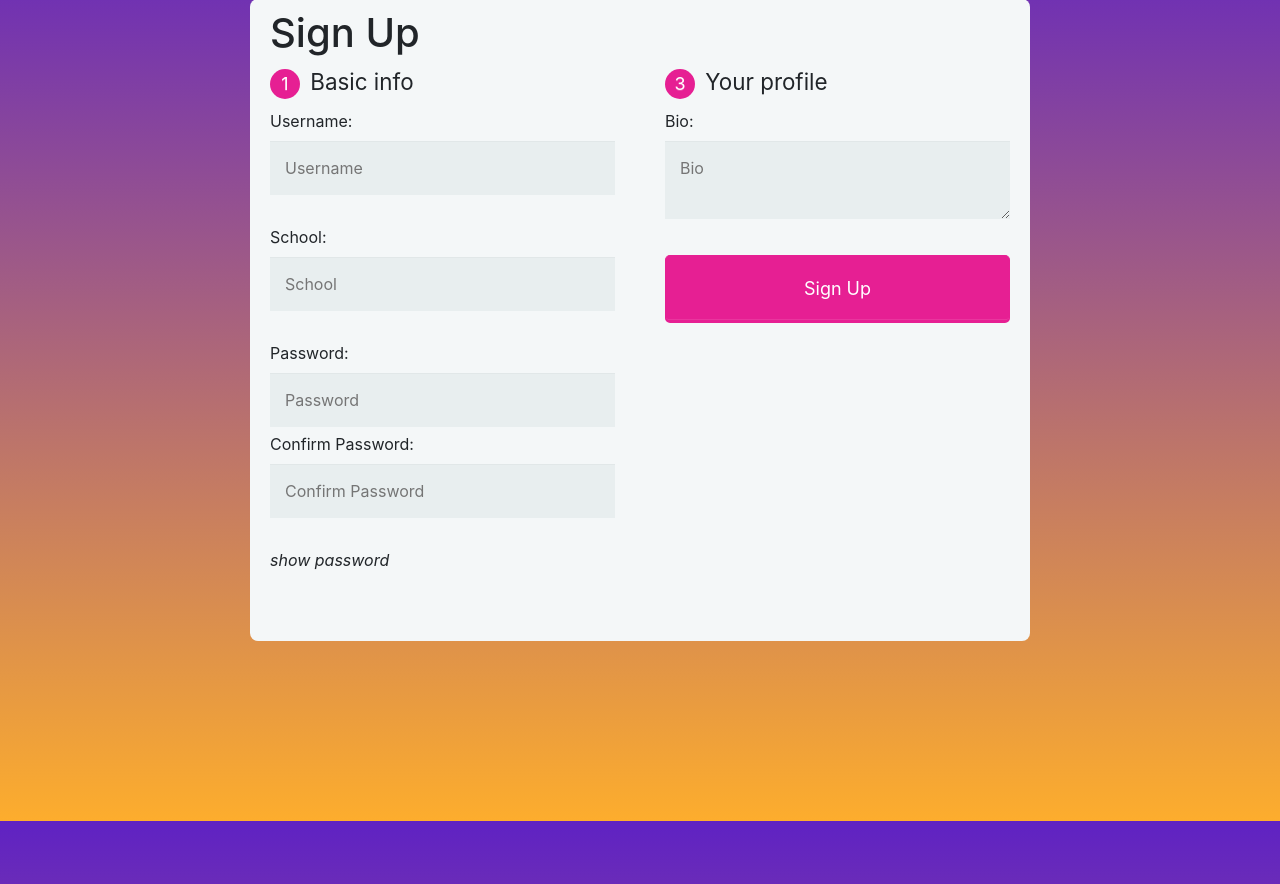
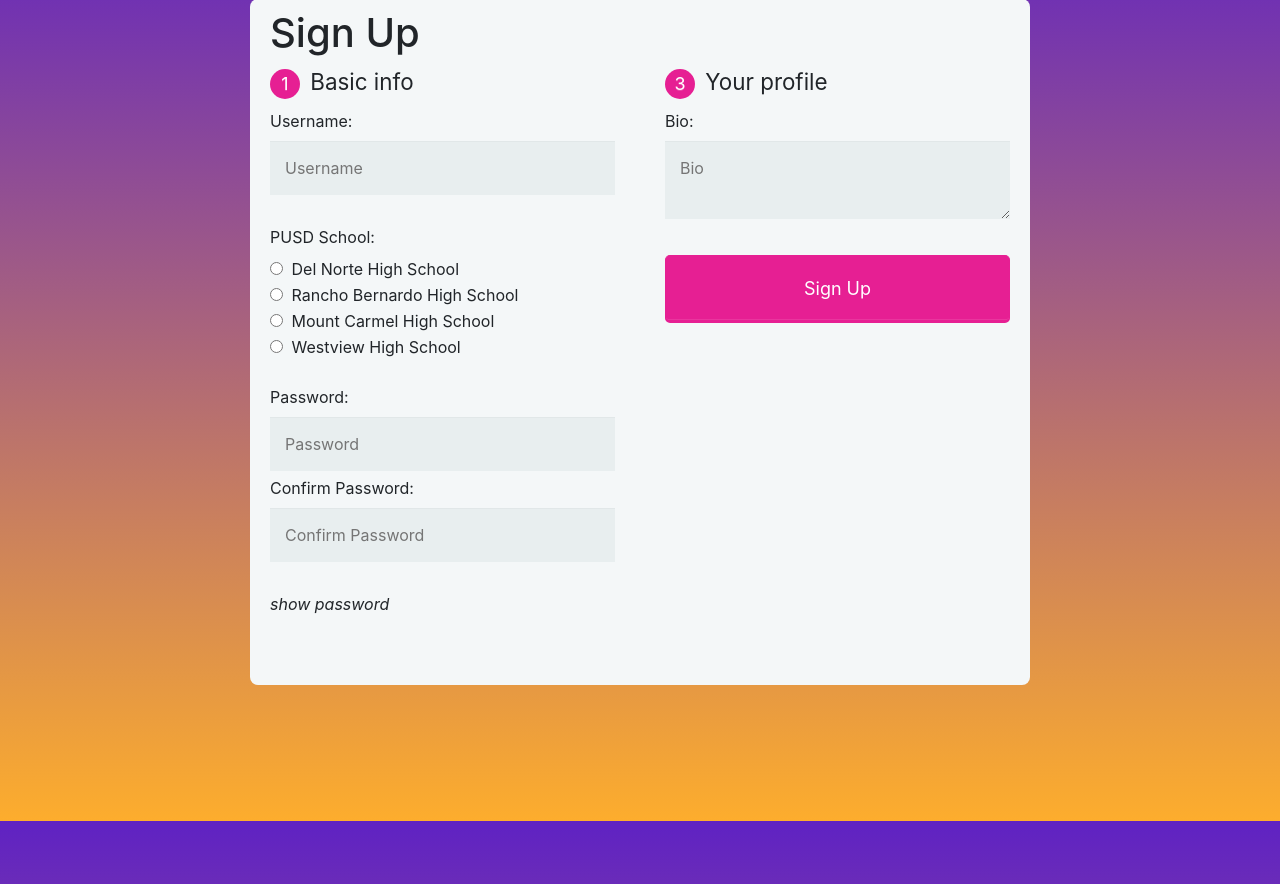
Before and after one commit to evagravin/p4-kangaroos, a Flask app: page /signup/ in a window 1280 px wide. Shown: the part 107-991 px from the top of the page. Run offline with Flask 2, Linux system fonts and the light colour scheme; some libraries are stand-ins or nearby versions.

Commit message:
signup and login with school

```diff
--- a/TheSmack/users/app.py
+++ b/TheSmack/users/app.py
@@ -65,7 +65,7 @@ def signup():
         #calls user_create function from user.py
         user_create(username, password, school, bio)
 
-        return render_template("/users/profile.html", username=username, bio=bio)
+        return render_template("/users/profile.html", username=username, bio=bio, school=school)
     else:
         return render_template("/users/signup.html")
 
--- a/templates/users/signup.html
+++ b/templates/users/signup.html
@@ -14,9 +14,16 @@
             <legend><span class="number">1</span> Basic info</legend>
             <label for="username">Username:</label>
             <input type="text" id="username" name="username" placeholder="Username" required>
-            <label for="school">School:</label>
-            <input type="text" id="school" name="school" placeholder="School" required>
-
+            <label>PUSD School:</label>
+            <input type="radio" name="school" value="Del Norte High School" /> Del Norte High School
+            <br>
+            <input type="radio" name="school" value="Rancho Bernardo High School" /> Rancho Bernardo High School
+            <br>
+            <input type="radio" name="school" value="Mount Carmel High School" /> Mount Carmel High School
+            <br>
+            <input type="radio" name="school" value="Westview High School" /> Westview High School
+            <br>
+            <br>
 
             <!-- same for minlength and maxlength: minlength="8" maxlength="20" we're using JS to do this.-->
             <label for="password">Password:</label>
```
Also changed, not shown: TheSmack.db.
